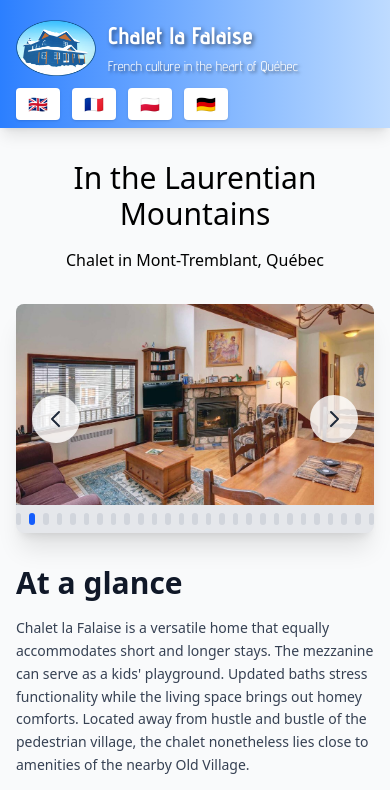
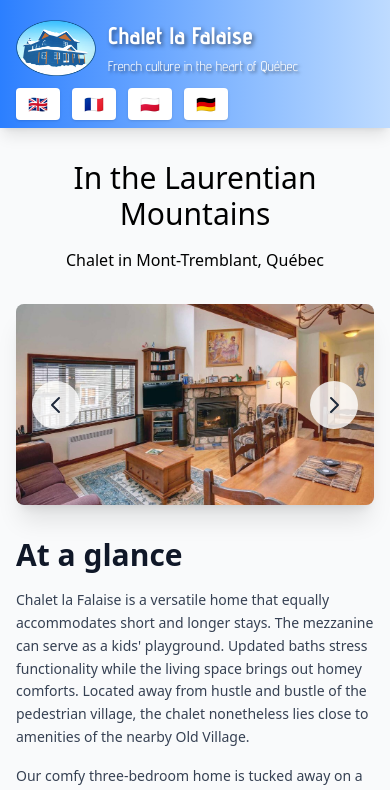
Before and after one commit to k-gerner/bledowski-website, a Next.js app: page / in a window 390 px wide. Shown: the top 790 px of the page. Built offline with nearby package versions, Linux system fonts and the light colour scheme; grey boxes are pictures that could not be loaded.

Commit message:
fix image carousel styling

```diff
--- a/components/AboutOwners.tsx
+++ b/components/AboutOwners.tsx
@@ -19,8 +19,8 @@ function AboutOwners() {
                     {/* Owner Image */}
                     <div className="mb-6">
                         <Image
-                            width={1920} // md:h-40 = 160px
-                            height={1920} // md:w-40 = 160px
+                            width={1920}
+                            height={1920}
                             src="/about_the_owners.jpg"
                             alt={t("aboutOwners.imageAlt")}
                             className="rounded-lg object-cover h-64 w-full"
--- a/components/ImageCarousel.tsx
+++ b/components/ImageCarousel.tsx
@@ -31,8 +31,9 @@ function ImageCarousel({ images }: ImageCarouselProps) {
     }
 
     return (
-        <div className="relative overflow-hidden rounded-lg shadow-xl bg-gray-200">
-            {/* SLIDES (this moves) */}
+        <div className="relative">
+            <div className="relative overflow-hidden rounded-lg shadow-xl bg-gray-200 max-h-fit">
+                {/* Images (this moves) */}
                 <div
                     className="flex transition-transform duration-700 ease-in-out"
                     style={{ transform: `translateX(-${currentImageIndex * 100}%)` }}
@@ -54,7 +55,7 @@ function ImageCarousel({ images }: ImageCarouselProps) {
                     ))}
                 </div>
 
-            {/* CONTROLS (this does NOT move) */}
+                {/* Left/Right Navigation (this does NOT move) */}
                 <button
                     onClick={prevImage}
                     className="absolute left-4 top-1/2 -translate-y-1/2
@@ -78,9 +79,10 @@ function ImageCarousel({ images }: ImageCarouselProps) {
                         <path strokeLinecap="round" strokeLinejoin="round" strokeWidth={2} d="M9 5l7 7-7 7" />
                     </svg>
                 </button>
+            </div>
 
             {/* Image Indicators */}
-            <div className="flex justify-center gap-2 mt-2 mb-2">
+            <div className="hidden lg:flex justify-center gap-2 mt-2 mb-2">
                 {images.map((_, index) => (
                     <button
                         key={index}
```
Lines whose indentation alone changed are shown as unchanged.
